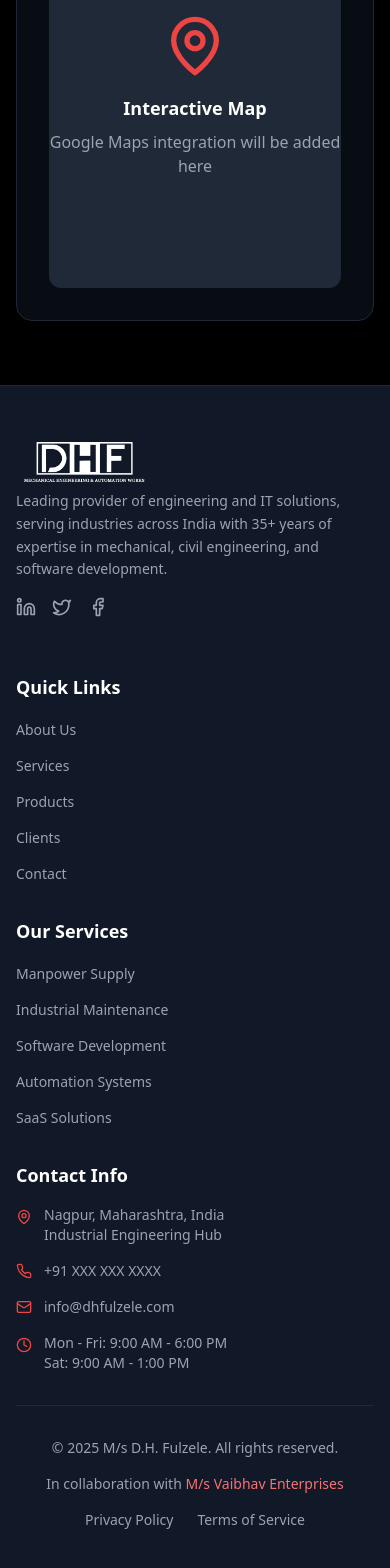
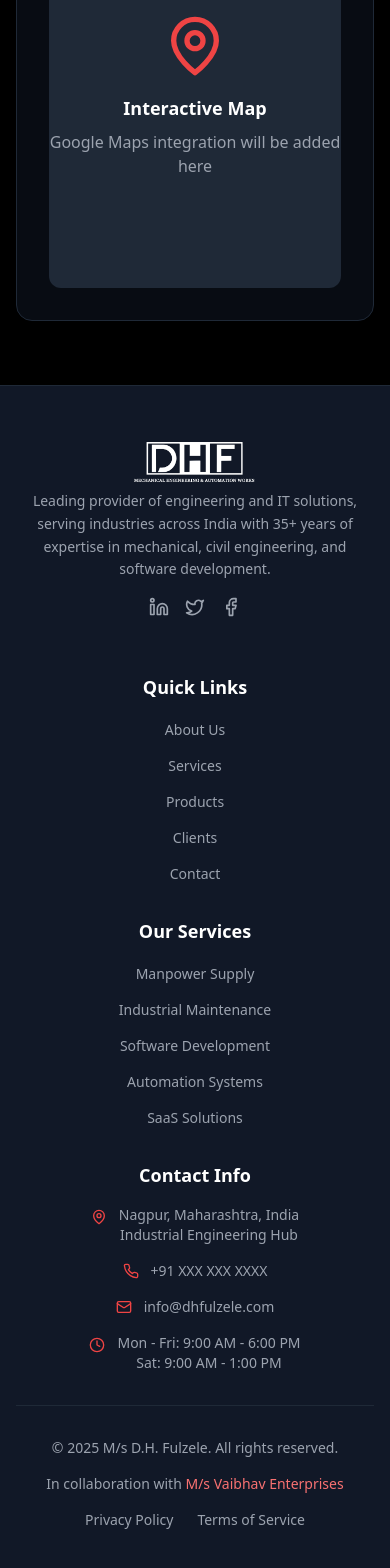
Before and after one commit to Vedantghole06/dhf-techs, a React (Vite) app: page /contact in a window 390 px wide. Shown: the part 3199-4767 px from the top of the page. Built offline with nearby package versions, Linux system fonts and the light colour scheme.

Commit message:
change the footer alignment for mobile view

```diff
--- a/src/components/Footer.tsx
+++ b/src/components/Footer.tsx
@@ -1,189 +1,3 @@
-// import React from 'react';
-// import { motion } from 'framer-motion';
-// import Logo from '../assets/logo.png';
-// import { MapPin, Phone, Mail, Clock, Linkedin, Twitter, Facebook } from 'lucide-react';
-
-// interface FooterProps {
-//   setCurrentPage: (page: string) => void;
-// }
-
-// const Footer: React.FC<FooterProps> = ({ setCurrentPage }) => {
-//   const currentYear = new Date().getFullYear();
-
-//   const quickLinks = [
-//     { label: 'About Us', page: 'about' },
-//     { label: 'Services', page: 'services' },
-//     { label: 'Products', page: 'products' },
-//     { label: 'Clients', page: 'clients' },
-//     { label: 'Contact', page: 'contact' }
-//   ];
-
-//   const services = [
-//     { label: 'Manpower Supply', page: 'services' },
-//     { label: 'Industrial Maintenance', page: 'services' },
-//     { label: 'Software Development', page: 'services' },
-//     { label: 'Automation Systems', page: 'services' },
-//     { label: 'SaaS Solutions', page: 'services' }
-//   ];
-
-//   return (
-//     <footer className="bg-gray-900 border-t border-gray-800">
-//       <div className="max-w-7xl mx-auto px-4 sm:px-6 lg:px-8 py-12">
-//         <div className="grid grid-cols-1 md:grid-cols-2 lg:grid-cols-4 gap-8">
-//           {/* Company Info */}
-//           <div className="col-span-1 lg:col-span-1">
-//             <motion.div
-//               initial={{ opacity: 0, y: 20 }}
-//               whileInView={{ opacity: 1, y: 0 }}
-//               transition={{ duration: 0.6 }}
-//               viewport={{ once: true }}
-//               className="mb-6"
-//             >
-//               <img className='h-10 m-2' src={Logo} alt="" />
-//               <p className="text-gray-400 text-sm leading-relaxed mb-4">
-//                 Leading provider of engineering and IT solutions, serving industries across India
-//                 with 35+ years of expertise in mechanical, civil engineering, and software development.
-//               </p>
-//               <div className="flex space-x-4">
-//                 <a href="#" className="text-gray-400 hover:text-red-500 transition-colors">
-//                   <Linkedin size={20} />
-//                 </a>
-//                 <a href="#" className="text-gray-400 hover:text-red-500 transition-colors">
-//                   <Twitter size={20} />
-//                 </a>
-//                 <a href="#" className="text-gray-400 hover:text-red-500 transition-colors">
-//                   <Facebook size={20} />
-//                 </a>
-//               </div>
-//             </motion.div>
-//           </div>
-
-//           {/* Quick Links */}
-//           <div className="col-span-1">
-//             <motion.div
-//               initial={{ opacity: 0, y: 20 }}
-//               whileInView={{ opacity: 1, y: 0 }}
-//               transition={{ duration: 0.6, delay: 0.1 }}
-//               viewport={{ once: true }}
-//             >
-//               <h3 className="text-white text-lg font-semibold mb-4">Quick Links</h3>
-//               <ul className="space-y-3">
-//                 {quickLinks.map((link, index) => (
-//                   <li key={index}>
-//                     <button
-//                       type="button"
-//                       onClick={() => setCurrentPage(link.page)}
-//                       className="text-gray-400 hover:text-white transition-colors text-sm bg-transparent border-none outline-none cursor-pointer"
-//                     >
-//                       {link.label}
-//                     </button>
-//                   </li>
-//                 ))}
-//               </ul>
-//             </motion.div>
-//           </div>
-
-//           {/* Services */}
-//           <div className="col-span-1">
-//             <motion.div
-//               initial={{ opacity: 0, y: 20 }}
-//               whileInView={{ opacity: 1, y: 0 }}
-//               transition={{ duration: 0.6, delay: 0.2 }}
-//               viewport={{ once: true }}
-//             >
-//               <h3 className="text-white text-lg font-semibold mb-4">Our Services</h3>
-//               <ul className="space-y-3">
-//                 {services.map((service, index) => (
-//                   <li key={index}>
-//                     <button
-//                       type="button"
-//                       onClick={() => setCurrentPage(service.page)}
-//                       className="text-gray-400 hover:text-white transition-colors text-sm bg-transparent border-none outline-none cursor-pointer"
-//                     >
-//                       {service.label}
-//                     </button>
-//                   </li>
-//                 ))}
-//               </ul>
-//             </motion.div>
-//           </div>
-
-//           {/* Contact Info */}
-//           <div className="col-span-1">
-//             <motion.div
-//               initial={{ opacity: 0, y: 20 }}
-//               whileInView={{ opacity: 1, y: 0 }}
-//               transition={{ duration: 0.6, delay: 0.3 }}
-//               viewport={{ once: true }}
-//             >
-//               <h3 className="text-white text-lg font-semibold mb-4">Contact Info</h3>
-//               <div className="space-y-4">
-//                 <div className="flex items-start space-x-3">
-//                   <MapPin className="w-4 h-4 text-red-500 mt-1 flex-shrink-0" />
-//                   <div className="text-gray-400 text-sm">
-//                     <p>Nagpur, Maharashtra, India</p>
-//                     <p>Industrial Engineering Hub</p>
-//                   </div>
-//                 </div>
-//                 <div className="flex items-center space-x-3">
-//                   <Phone className="w-4 h-4 text-red-500 flex-shrink-0" />
-//                   <a href="tel:+91XXXXXXXXXX" className="text-gray-400 hover:text-white transition-colors text-sm">
-//                     +91 XXX XXX XXXX
-//                   </a>
-//                 </div>
-//                 <div className="flex items-center space-x-3">
-//                   <Mail className="w-4 h-4 text-red-500 flex-shrink-0" />
-//                   <a href="mailto:info@dhfulzele.com" className="text-gray-400 hover:text-white transition-colors text-sm">
-//                     info@dhfulzele.com
-//                   </a>
-//                 </div>
-//                 <div className="flex items-start space-x-3">
-//                   <Clock className="w-4 h-4 text-red-500 mt-1 flex-shrink-0" />
-//                   <div className="text-gray-400 text-sm">
-//                     <p>Mon - Fri: 9:00 AM - 6:00 PM</p>
-//                     <p>Sat: 9:00 AM - 1:00 PM</p>
-//                   </div>
-//                 </div>
-//               </div>
-//             </motion.div>
-//           </div>
-//         </div>
-
-//         {/* Bottom Section */}
-//         <motion.div
-//           initial={{ opacity: 0, y: 20 }}
-//           whileInView={{ opacity: 1, y: 0 }}
-//           transition={{ duration: 0.6, delay: 0.4 }}
-//           viewport={{ once: true }}
-//           className="pt-8 mt-8 border-t border-gray-800"
-//         >
-//           <div className="flex flex-col md:flex-row justify-between items-center space-y-4 md:space-y-0">
-//             <div className="text-gray-400 text-sm">
-//               <p>© {currentYear} M/s D.H. Fulzele. All rights reserved.</p>
-//             </div>
-//             <div className="text-gray-400 text-sm">
-//               <p>
-//                 In collaboration with{' '}
-//                 <span className="text-red-400 font-medium">M/s Vaibhav Enterprises</span>
-//               </p>
-//             </div>
-//             <div className="flex space-x-6 text-sm">
-//               <a href="#" className="text-gray-400 hover:text-white transition-colors">
-//                 Privacy Policy
-//               </a>
-//               <a href="#" className="text-gray-400 hover:text-white transition-colors">
-//                 Terms of Service
-//               </a>
-//             </div>
-//           </div>
-//         </motion.div>
-//       </div>
-//     </footer>
-//   );
-// };
-
-// export default Footer;
-
 import React from 'react';
 import { motion } from 'framer-motion';
 import { useNavigate } from 'react-router-dom';
@@ -219,7 +33,7 @@ const Footer: React.FC = () => {
       <div className="max-w-7xl mx-auto px-4 sm:px-6 lg:px-8 py-12">
         <div className="grid grid-cols-1 md:grid-cols-2 lg:grid-cols-4 gap-8">
           {/* Company Info */}
-          <div className="col-span-1 lg:col-span-1">
+          <div className="col-span-1 lg:col-span-1 text-center md:text-left">
             <motion.div
               initial={{ opacity: 0, y: 20 }}
               whileInView={{ opacity: 1, y: 0 }}
@@ -227,12 +41,14 @@ const Footer: React.FC = () => {
               viewport={{ once: true }}
               className="mb-6"
             >
-              <img className='h-10 m-2' src={Logo} alt="D.H. Fulzele Logo" />
+              <div className="flex justify-center md:justify-start">
+                <img className='h-10 m-2' src={Logo} alt="D.H. Fulzele Logo" />
+              </div>
               <p className="text-gray-400 text-sm leading-relaxed mb-4">
                 Leading provider of engineering and IT solutions, serving industries across India
                 with 35+ years of expertise in mechanical, civil engineering, and software development.
               </p>
-              <div className="flex space-x-4">
+              <div className="flex space-x-4 justify-center md:justify-start">
                 <a href="#" className="text-gray-400 hover:text-red-500 transition-colors">
                   <Linkedin size={20} />
                 </a>
@@ -247,7 +63,7 @@ const Footer: React.FC = () => {
           </div>
 
           {/* Quick Links */}
-          <div className="col-span-1">
+          <div className="col-span-1 text-center md:text-left">
             <motion.div
               initial={{ opacity: 0, y: 20 }}
               whileInView={{ opacity: 1, y: 0 }}
@@ -272,7 +88,7 @@ const Footer: React.FC = () => {
           </div>
 
           {/* Services */}
-          <div className="col-span-1">
+          <div className="col-span-1 text-center md:text-left">
             <motion.div
               initial={{ opacity: 0, y: 20 }}
               whileInView={{ opacity: 1, y: 0 }}
@@ -297,7 +113,7 @@ const Footer: React.FC = () => {
           </div>
 
           {/* Contact Info */}
-          <div className="col-span-1">
+          <div className="col-span-1 text-center md:text-left">
             <motion.div
               initial={{ opacity: 0, y: 20 }}
               whileInView={{ opacity: 1, y: 0 }}
@@ -306,26 +122,26 @@ const Footer: React.FC = () => {
             >
               <h3 className="text-white text-lg font-semibold mb-4">Contact Info</h3>
               <div className="space-y-4">
-                <div className="flex items-start space-x-3">
+                <div className="flex items-start space-x-3 justify-center md:justify-start">
                   <MapPin className="w-4 h-4 text-red-500 mt-1 flex-shrink-0" />
                   <div className="text-gray-400 text-sm">
                     <p>Nagpur, Maharashtra, India</p>
                     <p>Industrial Engineering Hub</p>
                   </div>
                 </div>
-                <div className="flex items-center space-x-3">
+                <div className="flex items-center space-x-3 justify-center md:justify-start">
                   <Phone className="w-4 h-4 text-red-500 flex-shrink-0" />
                   <a href="tel:+91XXXXXXXXXX" className="text-gray-400 hover:text-white transition-colors text-sm">
                     +91 XXX XXX XXXX
                   </a>
                 </div>
-                <div className="flex items-center space-x-3">
+                <div className="flex items-center space-x-3 justify-center md:justify-start">
                   <Mail className="w-4 h-4 text-red-500 flex-shrink-0" />
                   <a href="mailto:info@dhfulzele.com" className="text-gray-400 hover:text-white transition-colors text-sm">
                     info@dhfulzele.com
                   </a>
                 </div>
-                <div className="flex items-start space-x-3">
+                <div className="flex items-start space-x-3 justify-center md:justify-start">
                   <Clock className="w-4 h-4 text-red-500 mt-1 flex-shrink-0" />
                   <div className="text-gray-400 text-sm">
                     <p>Mon - Fri: 9:00 AM - 6:00 PM</p>
@@ -345,7 +161,7 @@ const Footer: React.FC = () => {
           viewport={{ once: true }}
           className="pt-8 mt-8 border-t border-gray-800"
         >
-          <div className="flex flex-col md:flex-row justify-between items-center space-y-4 md:space-y-0">
+          <div className="flex flex-col md:flex-row justify-between items-center space-y-4 md:space-y-0 text-center md:text-left">
             <div className="text-gray-400 text-sm">
               <p>© {currentYear} M/s D.H. Fulzele. All rights reserved.</p>
             </div>
@@ -355,7 +171,7 @@ const Footer: React.FC = () => {
                 <span className="text-red-400 font-medium">M/s Vaibhav Enterprises</span>
               </p>
             </div>
-            <div className="flex space-x-6 text-sm">
+            <div className="flex space-x-6 text-sm justify-center">
               <button
                 type="button"
                 onClick={() => handleNavigation('/privacy')}
```
